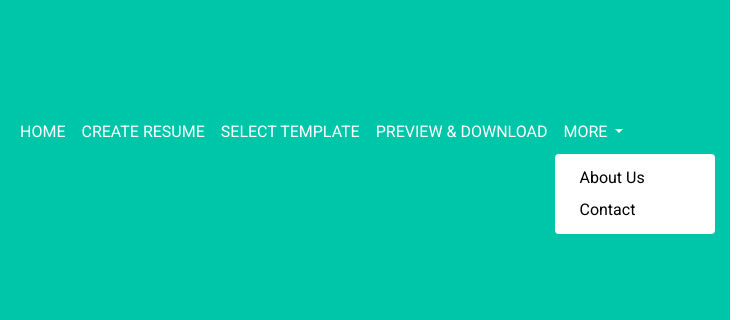
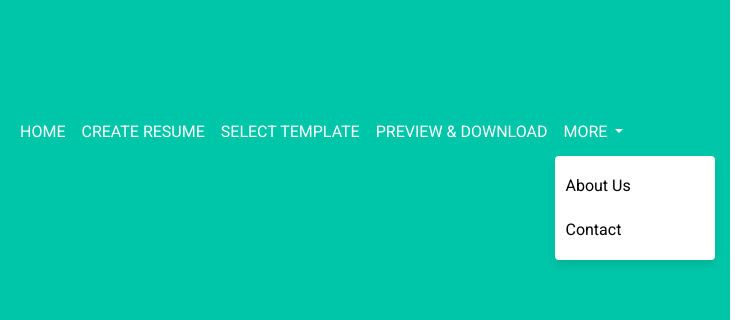
Before and after one commit to BilalA99/Resume-Builder-Site, a plain HTML site: page create-resume.html in a window 1280 px wide. Both pictures are taken after a click on the button "MORE". Shown: the part 131-451 px from the top of the page, 535-1280 px from the left. Drawn offline with nearby package versions, Linux system fonts and the light colour scheme; files that its build step writes are made by us from their sources.

Commit message:
Fixed navbar styling and dropdown issues

```diff
--- a/css/style.scss
+++ b/css/style.scss
@@ -34,50 +34,30 @@ body {
 }
 
 /* Navbar Styling */
-/* Force navbar background color */
 .navbar {
-  background-color: #00c6a9 !important; /* Set a solid background */
+  background-color: #00c6a9 !important; /* Consistent background */
   color: white;
   transition: background-color 0.3s ease-in-out;
 }
 
-/* Ensure links are always visible */
+/* Ensure links are visible */
 .navbar .nav-link {
   color: white !important;
   text-transform: uppercase;
+  padding: 10px 15px;
+  transition: color 0.3s ease-in-out;
 }
 
 .navbar .nav-link:hover {
   color: #252525 !important;
 }
 
-/* Dropdown menu styling */
+/* Dropdown Menu */
 .navbar-nav .dropdown-menu {
   background-color: white;
   border: none;
-}
-
-.navbar-nav .dropdown-menu .dropdown-item {
-  color: #000;
-  transition: background-color 0.3s ease;
-}
-
-.navbar-nav .dropdown-menu .dropdown-item:hover {
-  background-color: #00c6a9;
-  color: white;
-}
-
-/* Ensure navbar is visible even on sub-pages */
-.sub_page .navbar {
-  background-color: #00c6a9 !important;
-}
-
-
-/* Dropdown Menu */
-.navbar-nav .dropdown-menu {
-  background-color: #ffffff;
-  border: none;
   display: none;
+  box-shadow: 0px 5px 10px rgba(0, 0, 0, 0.1);
 }
 
 .navbar-nav .dropdown-menu.show {
@@ -87,6 +67,7 @@ body {
 .navbar-nav .dropdown-menu .dropdown-item {
   color: #000;
   transition: background-color 0.3s ease;
+  padding: 10px;
 }
 
 .navbar-nav .dropdown-menu .dropdown-item:hover {
@@ -94,7 +75,12 @@ body {
   color: #ffffff;
 }
 
-/* Responsive Mobile Fixes */
+/* Ensure Navbar Works on All Pages */
+.sub_page .navbar {
+  background-color: #00c6a9 !important;
+}
+
+/* Mobile Responsive Fixes */
 .navbar-toggler {
   border: none;
   outline: none;
```
